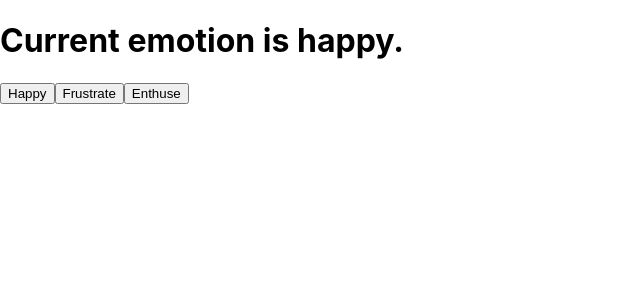
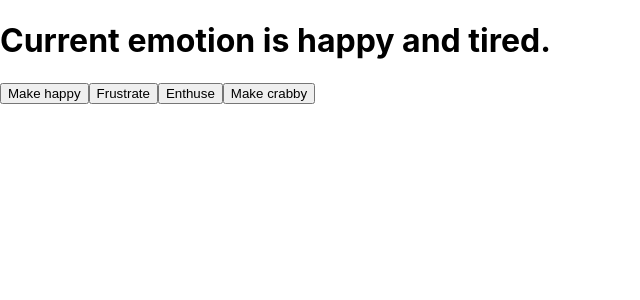
Before and after one commit to luisromeroaraya/-linkedin-learning_react-js-essential-training, a React (Create React App) app: page / in a window 1280 px wide. Shown: the top 300 px of the page, without its empty margins (0-640 px from the left). Built offline with nearby package versions, Linux system fonts and the light colour scheme.

Commit message:
Learning useEffect

```diff
--- a/src/App.js
+++ b/src/App.js
@@ -1,14 +1,25 @@
-import React, {useState} from 'react';
+import React, {useState, useEffect} from 'react';
 import './App.css';
 
 function App() {
   const [emotion, setEmotion] = useState("happy");
+  const [secondary, setSecondary] = useState("tired");
+
+  useEffect(() => {
+    console.log(`it's ${emotion} around here!`);
+  }, [emotion]);
+
+  useEffect(() => {
+    console.log(`it's ${secondary} around here!`);
+  }, [secondary]);
+
   return (
     <>
-      <h1>Current emotion is {emotion}.</h1>
-      <button onClick={() => setEmotion("happy")}>Happy</button>
+      <h1>Current emotion is {emotion} and {secondary}.</h1>
+      <button onClick={() => setEmotion("happy")}>Make happy</button>
       <button onClick={() => setEmotion("frustrated")}>Frustrate</button>
       <button onClick={() => setEmotion("enthusiastic")}>Enthuse</button>
+      <button onClick={() => setSecondary("crabby")}>Make crabby</button>
     </>
   )
 }
```
